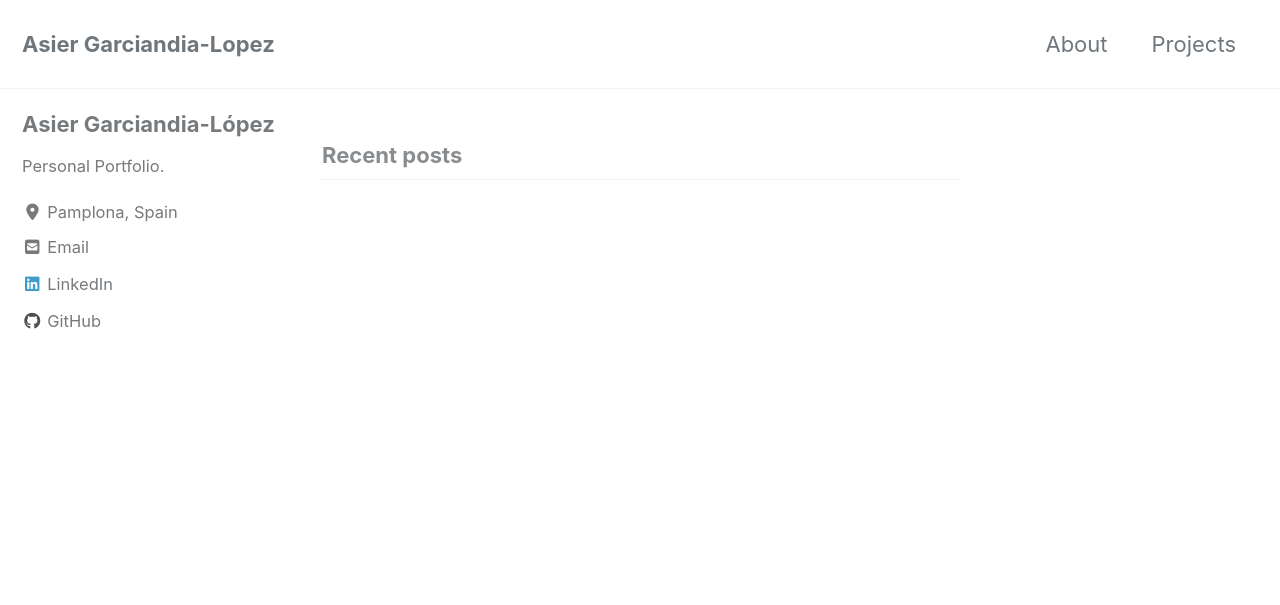
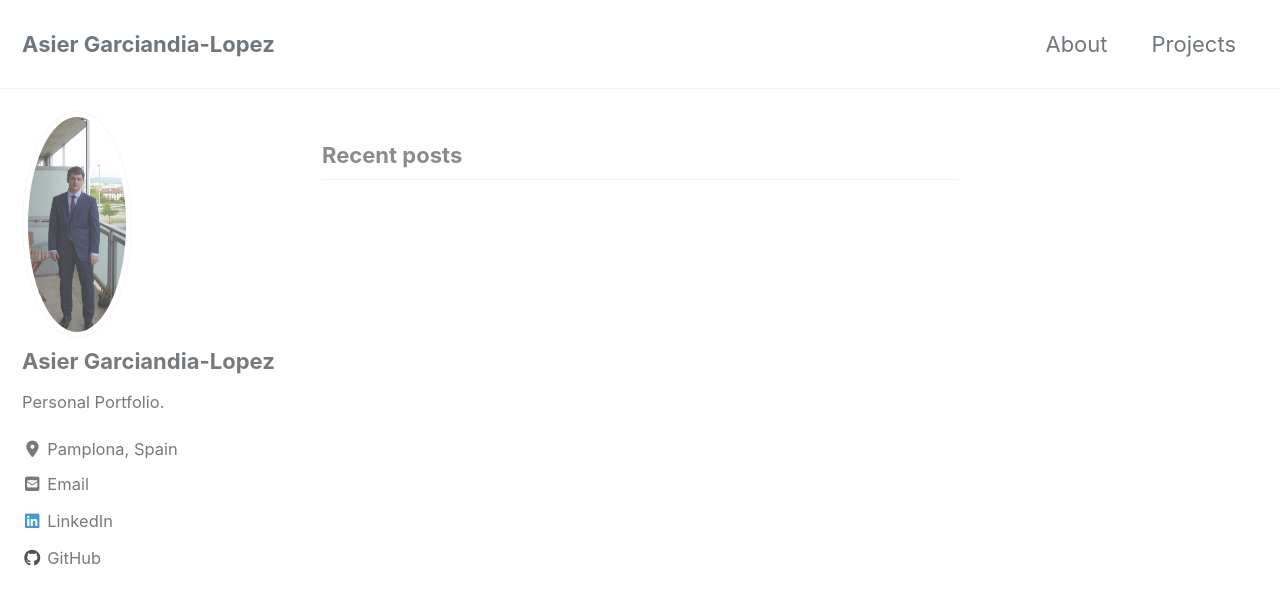
Before and after one commit to garciand/garciand.github.io, a Jekyll site: the page built from index.html, in a window 1280 px wide and 900 px high. Shown: the top 605 px of the window. Built offline with Jekyll 4.4.1, drawn with Linux system fonts in a browser that asks for light colours; cached includes are drawn as plain includes; nearby versions of some CDN libraries; the list of posts is cut into pages by our own code.

Commit message:
new github page

```diff
--- a/_config.yml
+++ b/_config.yml
@@ -107,8 +107,8 @@
 
 # Site Author
 author:
-  name             : "Asier Garciandia-López"
-  avatar           : # path of avatar image, e.g. "/assets/images/bio-photo.jpg"
+  name             : "Asier Garciandia-Lopez"
+  avatar           : "/images/profile.jpg" # path of avatar image, e.g. "/assets/images/bio-photo.jpg"
   bio              : "Personal Portfolio."
   location         : "Pamplona, Spain"
   email            :
```
